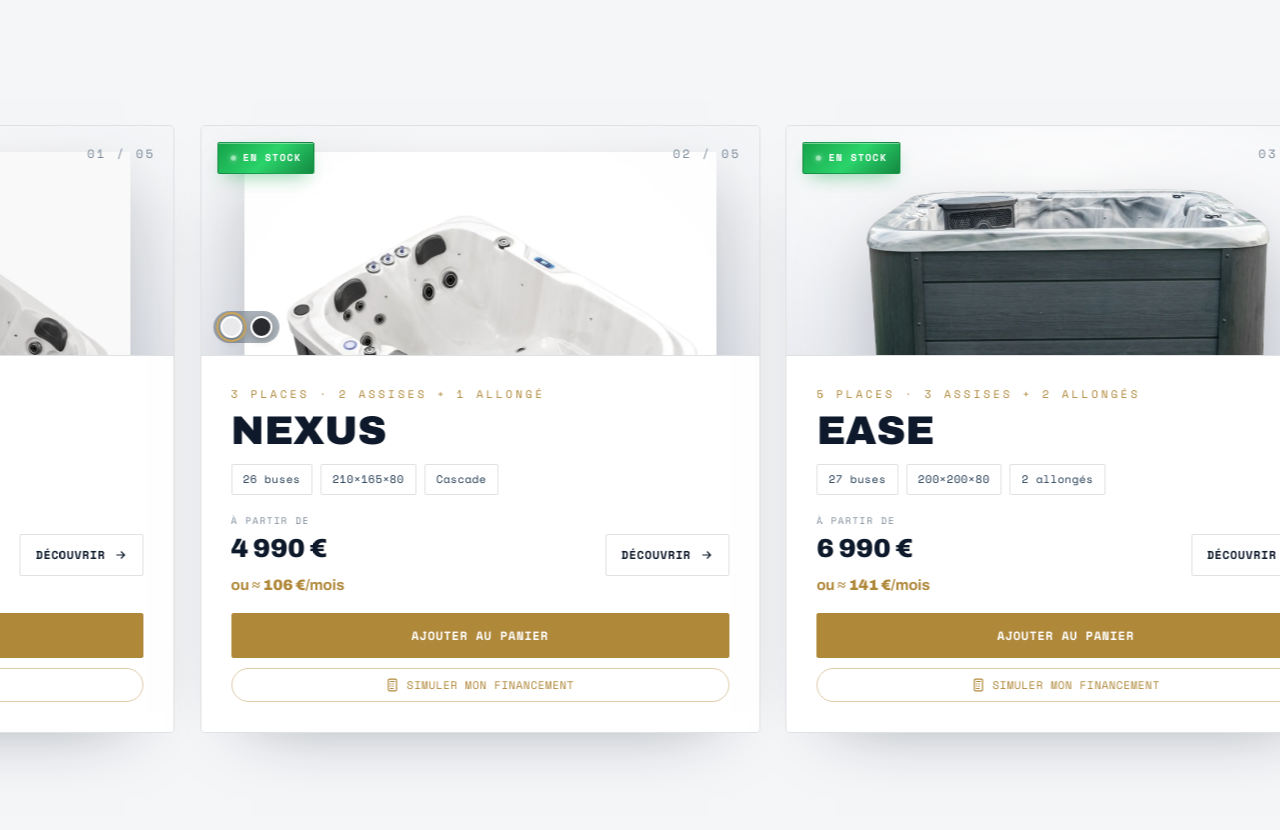
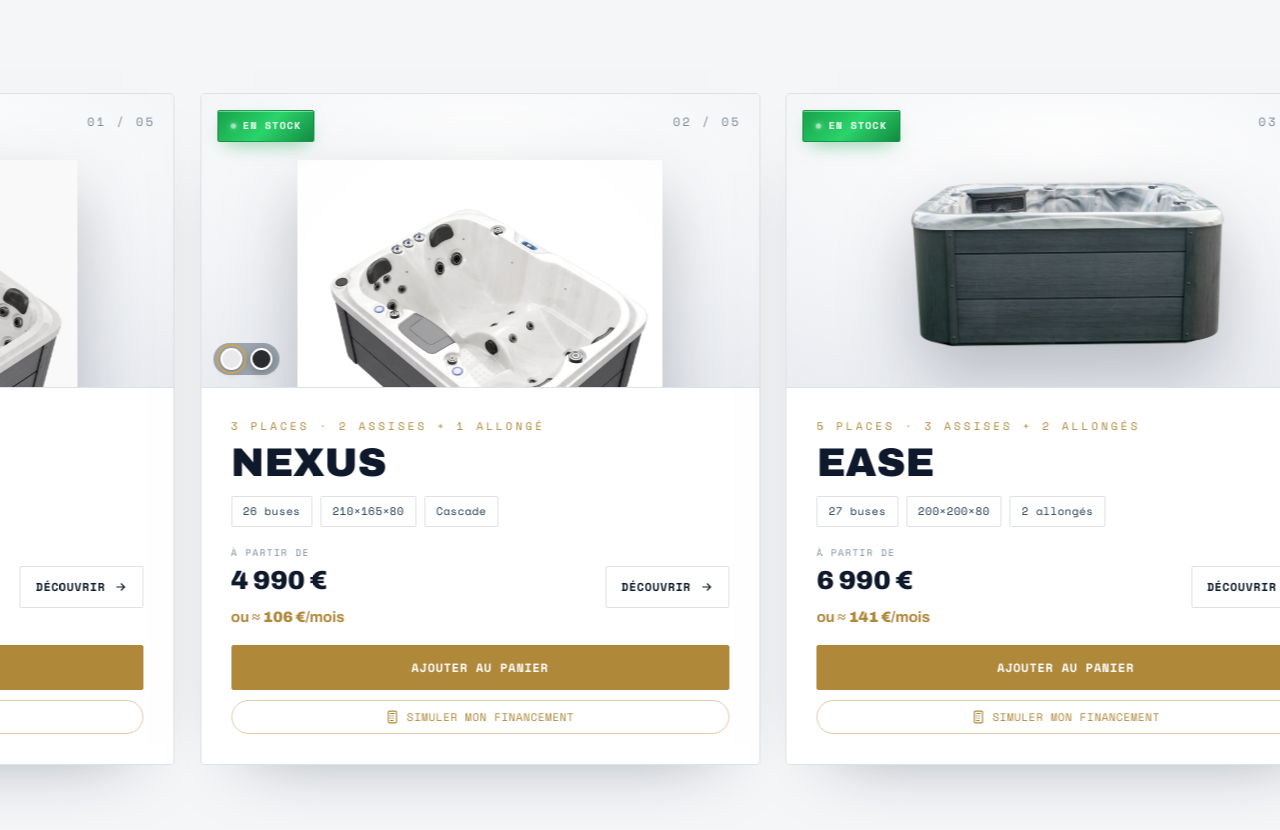
Before and after one commit to pinsaultmatteo-collab/oxo-spa, a plain HTML site: page index.html in a window 1280 px wide. Shown: the part 1782-2612 px from the top of the page. Drawn offline with nearby package versions, Linux system fonts and the light colour scheme.

Commit message:
Cartes collection plus hautes + marge photos (spas non coupes)

```diff
--- a/assets/styles.css
+++ b/assets/styles.css
@@ -1080,3 +1080,8 @@ body.photo-hero .nav:not(.scrolled) .nav__links a[aria-current="page"]::after{ba
 /* fiche produit : galerie sticky, le texte scrolle à côté */
 .pdp__gallery{position:sticky;top:96px;align-self:start}
 @media(max-width:920px){.pdp__gallery{position:static}}
+
+/* collection (home) : cartes plus hautes + marge autour des photos -> spas jamais coupés */
+.card{height:min(84svh,840px)}
+.card__media{padding:clamp(14px,2vw,28px)}
+.card__media img{width:auto;height:auto;max-width:88%;max-height:82%;object-fit:contain}
```
